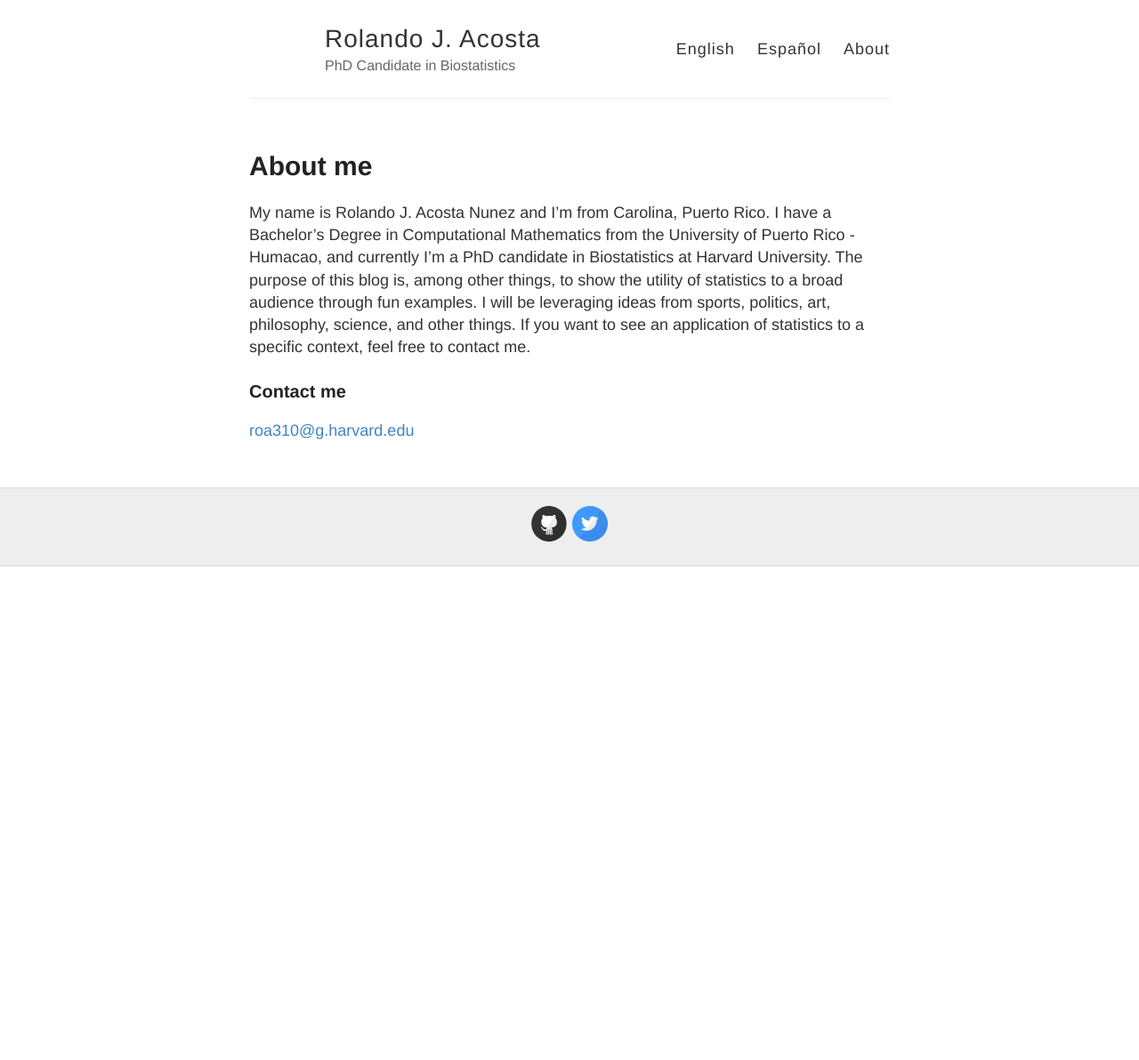
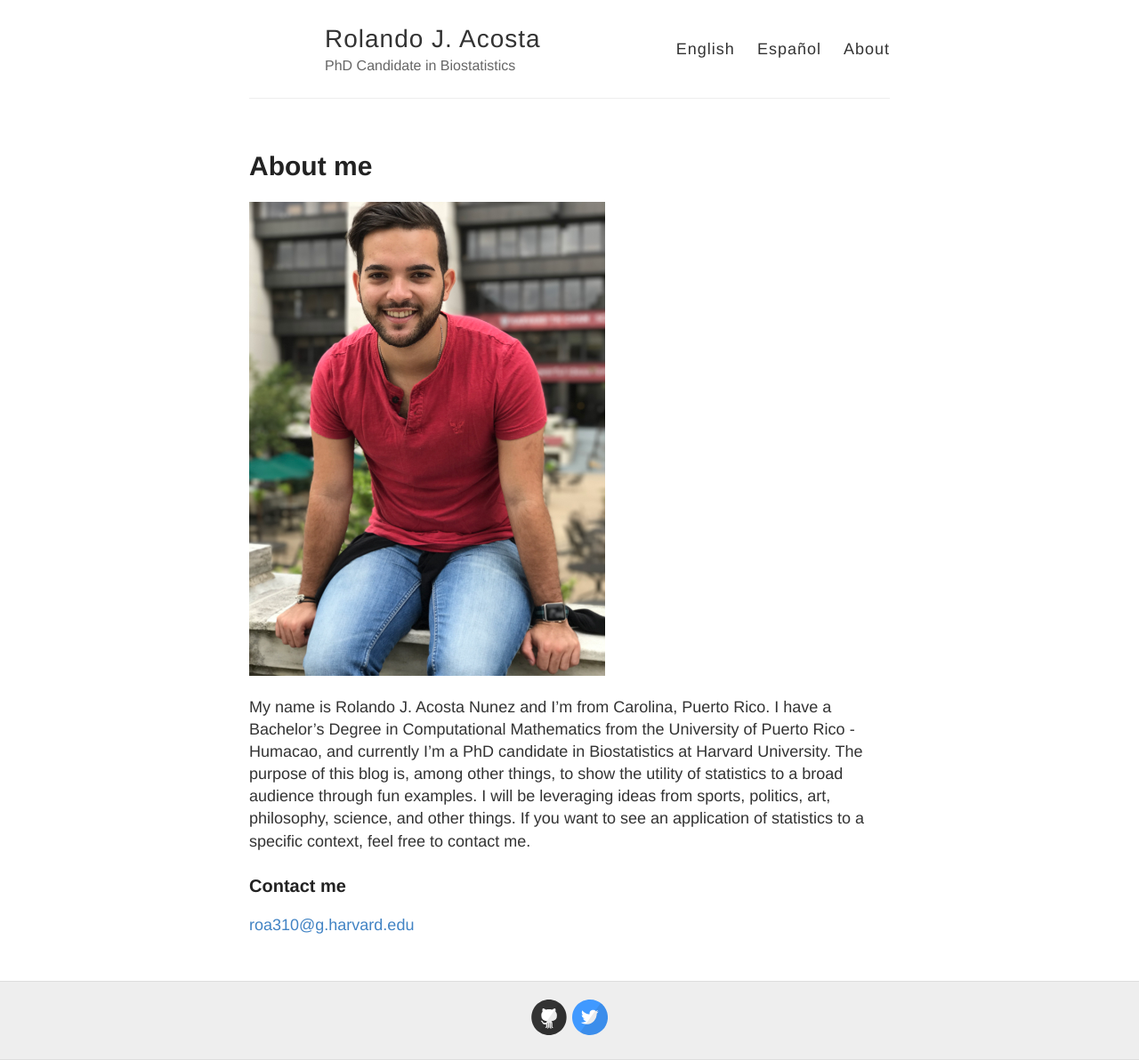
Before and after one commit to RJNunez/old-blog, a Jekyll site: the page built from about.md, in a window 1280 px wide. Shown: the whole page at 89% size. Built offline with Jekyll 4.4.1, drawn with Linux system fonts in a browser that asks for light colours; before the commit the page ends 900 px from its top, so only the background shows below that.

Commit message:
Update about.md

```diff
--- a/about.md
+++ b/about.md
@@ -4,6 +4,8 @@ title: About me
 permalink: /about/
 ---
 
+[<img src="{{ site.baseurl }}/images/rolando's_pic.png" style="width: 400px;"/>]({{ site.baseurl }}/)
+
 My name is Rolando J. Acosta Nunez and I'm from Carolina, Puerto Rico. I have a Bachelor's Degree in Computational Mathematics from the University of Puerto Rico - Humacao, and currently I'm a PhD candidate in Biostatistics at Harvard University. The purpose of this blog is, among other things, to show the utility of statistics to a broad audience through fun examples. I will be leveraging ideas from sports, politics, art, philosophy, science, and other things. If you want to see an application of statistics to a specific context, feel free to contact me.
 
 ### Contact me
```
